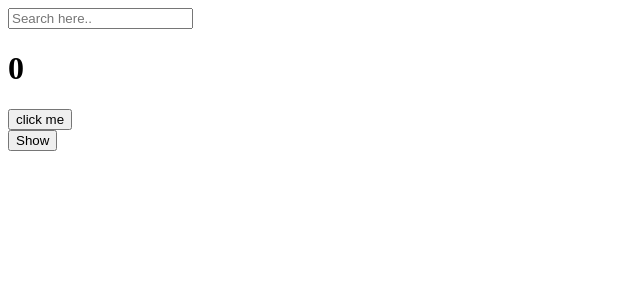
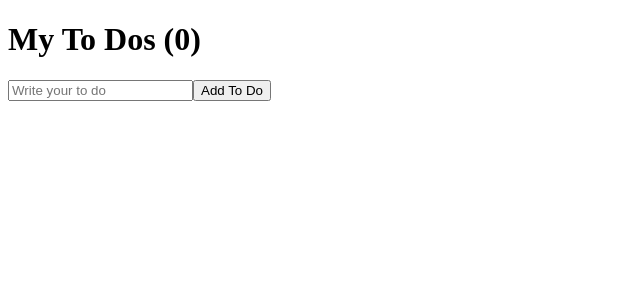
Before and after one commit to angryong91/hello-react, a React (Create React App) app: page / in a window 1280 px wide. Shown: the top 300 px of the page, without its empty margins (0-640 px from the left). Built offline with nearby package versions, Linux system fonts and the light colour scheme.

Commit message:
to do list

```diff
--- /dev/null
+++ b/src/Todolist.js
@@ -0,0 +1,35 @@
+import { useState } from "react";
+
+function Todolist() {
+  const [toDo, setToDo] = useState("");
+  const [toDos, setToDos] = useState([]);
+  const onChange = (event) => setToDo(event.target.value);
+  const onSubmit = (event) => {
+    // form 제출 금지, 즉 refresh되지 않고 다른 동작을 수행할 수 있다
+    event.preventDefault();
+    if (toDo === "") {
+      return;
+    }
+    setToDos((current) => [toDo, ...current]);
+    setToDo("");
+  };
+  console.log(toDos);
+  return (
+    <div>
+      <h1>My To Dos ({toDos.length})</h1>
+      {/* form에 button 클릭시 자동으로 refresh됨
+      button의 기본 타입은 submit이다 */}
+      <form onSubmit={onSubmit}>
+        <input
+          value={toDo}
+          onChange={onChange}
+          type="text"
+          placeholder="Write your to do"
+        />
+        <button>Add To Do</button>
+      </form>
+    </div>
+  );
+}
+
+export default Todolist;
--- a/src/index.js
+++ b/src/index.js
@@ -1,12 +1,14 @@
 import React from "react";
 import ReactDOM from "react-dom/client";
-import App from "./App";
-import Cleanup from "./Cleanup";
+// import App from "./App";
+// import Cleanup from "./Cleanup";
+import Todolist from "./Todolist";
 
 const root = ReactDOM.createRoot(document.getElementById("root"));
 root.render(
   <div>
-    <App />
-    <Cleanup />
+    {/* <App />
+    <Cleanup /> */}
+    <Todolist />
   </div>
 );
```
